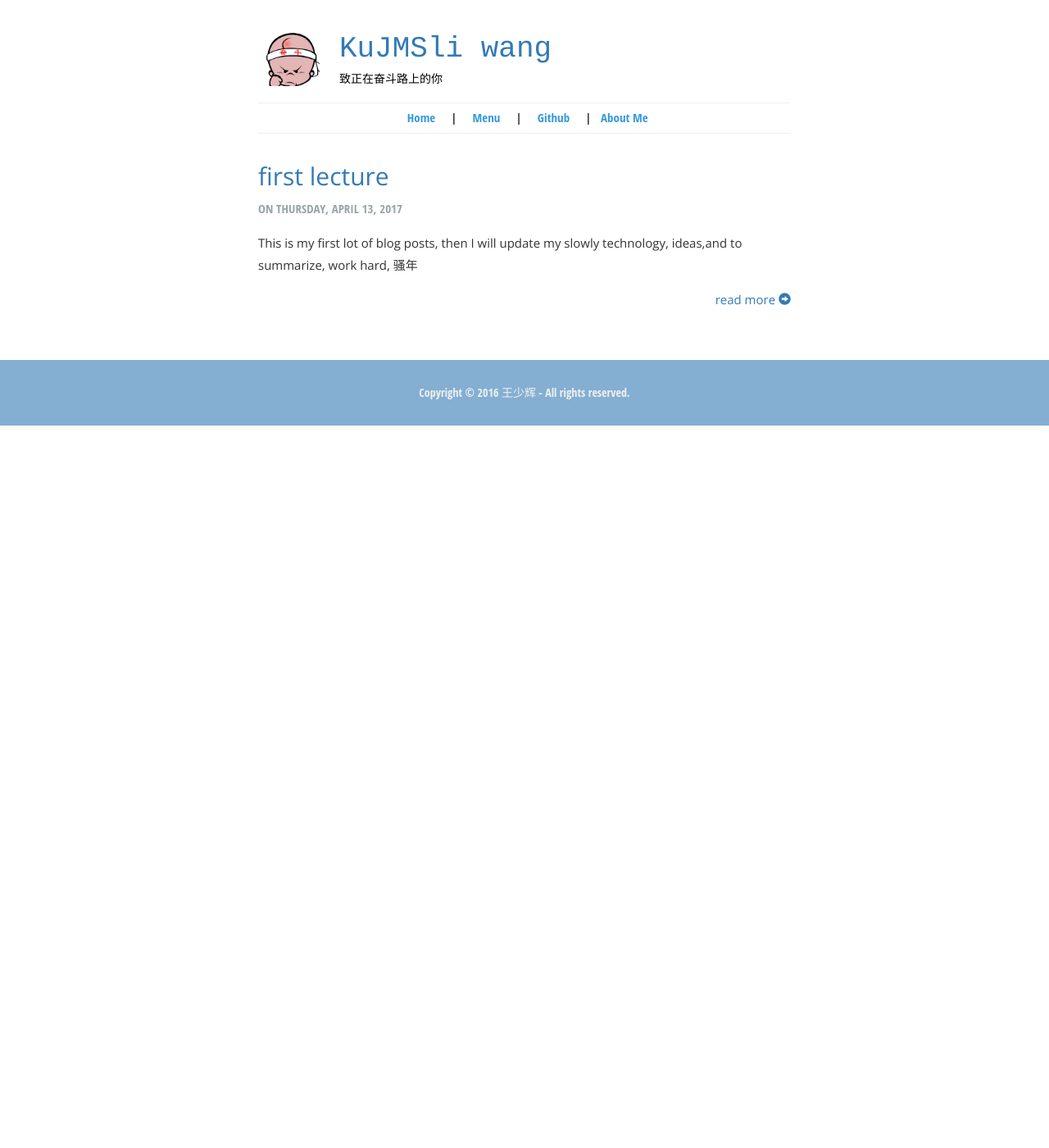
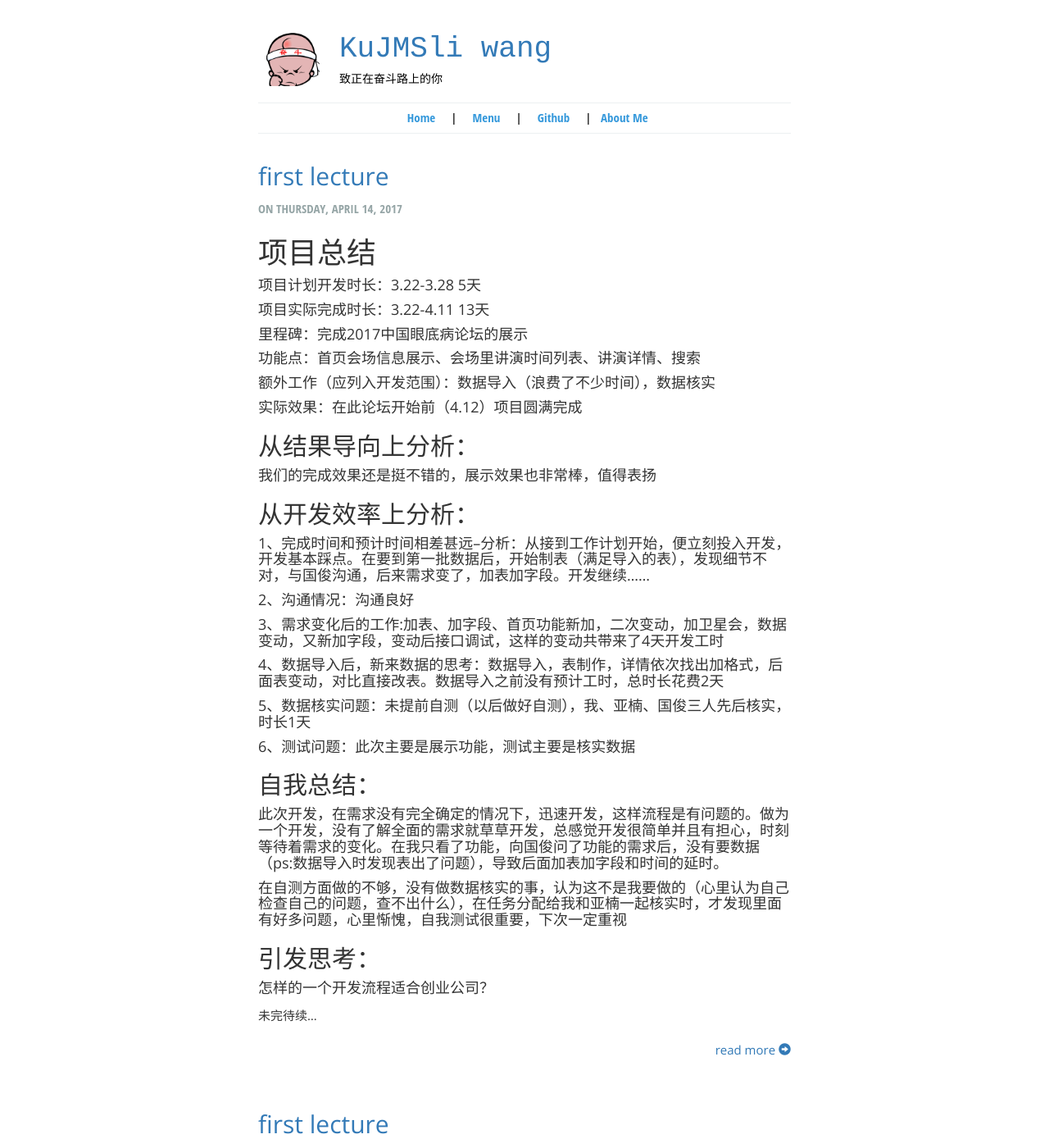
Before and after one commit to KuJMSliwang/KuJMSliwang.github.io, a Jekyll site: the page built from index.html, in a window 1280 px wide and 1400 px high. Shown: the whole window at 82% size. Built offline with Jekyll 4.4.1, drawn with Linux system fonts in a browser that asks for light colours.

````diff
--- a/_data/author.yml
+++ b/_data/author.yml
@@ -58,9 +58,6 @@
 - Mysql:
   name: mysql
   percentage: 90%
-- Linux:
-  name: linux
-  percentage: 80%
 - Solr:
   name: solr
   percentage: 80%
--- /dev/null
+++ b/_posts/2017-04-14-Getting-Started.md
@@ -0,0 +1,35 @@
+---
+layout: post_layout
+title: first lecture
+time: On Thursday, April 14, 2017
+location: BeiJing
+pulished: true
+excerpt_separator: "```"
+---
+
+
+# 项目总结
+#### 项目计划开发时长：3.22-3.28 5天
+#### 项目实际完成时长：3.22-4.11 13天
+#### 里程碑：完成2017中国眼底病论坛的展示
+#### 功能点：首页会场信息展示、会场里讲演时间列表、讲演详情、搜索
+#### 额外工作（应列入开发范围）：数据导入（浪费了不少时间），数据核实
+#### 实际效果：在此论坛开始前（4.12）项目圆满完成
+
+## 从结果导向上分析：
+#### 我们的完成效果还是挺不错的，展示效果也非常棒，值得表扬
+
+## 从开发效率上分析：
+#### 1、完成时间和预计时间相差甚远--分析：从接到工作计划开始，便立刻投入开发，开发基本踩点。在要到第一批数据后，开始制表（满足导入的表），发现细节不对，与国俊沟通，后来需求变了，加表加字段。开发继续......
+#### 2、沟通情况：沟通良好
+#### 3、需求变化后的工作:加表、加字段、首页功能新加，二次变动，加卫星会，数据变动，又新加字段，变动后接口调试，这样的变动共带来了4天开发工时
+#### 4、数据导入后，新来数据的思考：数据导入，表制作，详情依次找出加格式，后面表变动，对比直接改表。数据导入之前没有预计工时，总时长花费2天
+#### 5、数据核实问题：未提前自测（以后做好自测），我、亚楠、国俊三人先后核实，时长1天
+#### 6、测试问题：此次主要是展示功能，测试主要是核实数据
+
+## 自我总结：
+#### 此次开发，在需求没有完全确定的情况下，迅速开发，这样流程是有问题的。做为一个开发，没有了解全面的需求就草草开发，总感觉开发很简单并且有担心，时刻等待着需求的变化。在我只看了功能，向国俊问了功能的需求后，没有要数据（ps:数据导入时发现表出了问题），导致后面加表加字段和时间的延时。
+#### 在自测方面做的不够，没有做数据核实的事，认为这不是我要做的（心里认为自己检查自己的问题，查不出什么），在任务分配给我和亚楠一起核实时，才发现里面有好多问题，心里惭愧，自我测试很重要，下次一定重视
+## 引发思考：
+#### 怎样的一个开发流程适合创业公司？
+未完待续...
````
